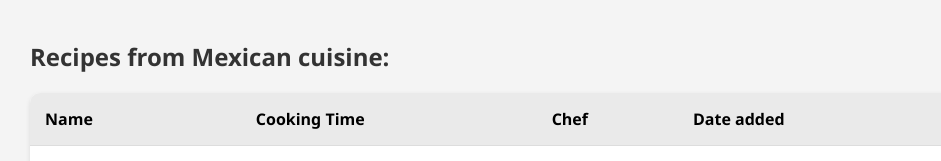
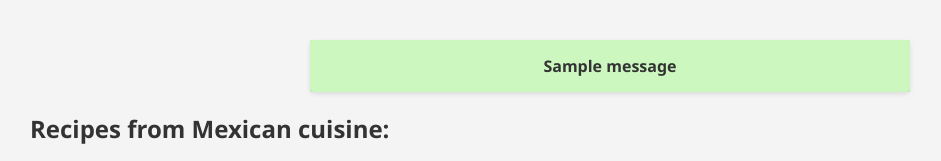
Before and after one commit to ashcarroll/recipe-share, a Flask app: page /cuisine/1 in a window 1280 px wide. Shown: the part 165-326 px from the top of the page, without its empty margins (30-971 px from the left). Run offline with Flask 3, Linux system fonts and the light colour scheme; one stand-in notice (Sample message) is shown.

Commit message:
Added flash message rendering code to base.html and added some styling for flash messages

```diff
--- a/static/style.css
+++ b/static/style.css
@@ -98,6 +98,29 @@ main {
     max-width: 1200px;
 }
 
+/* Flash Styling */
+
+.flash-message {
+    background-color: #ccf7bf;
+    list-style-type: none;
+    padding: 0;
+    margin: 20px auto;
+    max-width: 600px;
+}
+
+.flash-message li {
+    padding: 15px;
+    margin-bottom: 10px;
+    border-radius: 5px;
+    color: #333;
+    font-size: 16px;
+    font-weight: bold;
+    text-align: center;
+    box-shadow: 0 2px 5px rgba(0,0,0,0.1);
+    list-style-type: none; /* Ensure no bullet points */
+}
+
+
 /* Table Styling */
 table {
     width: 100%;
--- a/templates/base.html
+++ b/templates/base.html
@@ -28,6 +28,16 @@
             </nav>
         </header>
         <main>
+            {% with messages = get_flashed_messages() %}
+            {% if messages %}
+            <ul class="flash-message">
+                {% for message in messages %}
+                <li>{{ message }}</li>
+                {% endfor %}
+            </ul>
+            {% endif %}
+            {% endwith %}
+
             {% block content %}{% endblock %}
         </main>
         {% block scripts %}{% endblock %}
```
